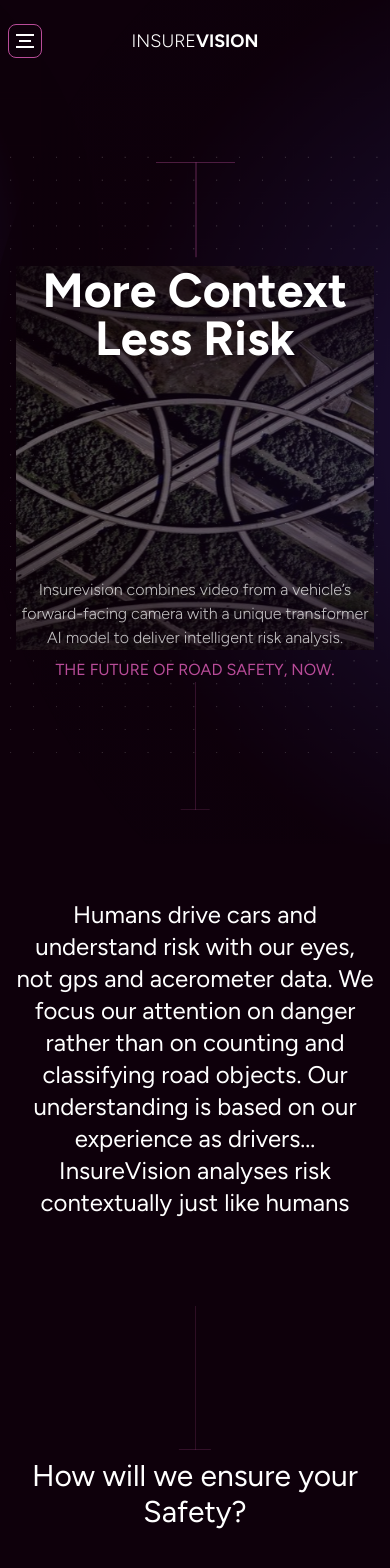
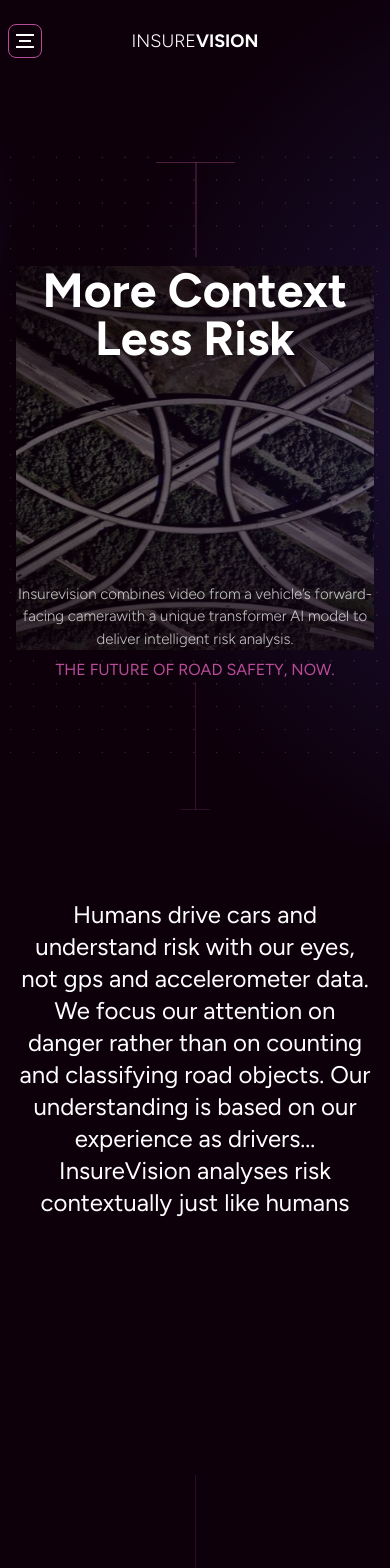
Before and after one commit to TechHowl12/insurevision, a React (Vite) app: page / in a window 390 px wide. Shown: the top 1568 px of the page. Built offline with nearby package versions, Linux system fonts and the light colour scheme.

Commit message:
added some changes

```diff
--- a/src/sections/ContactForm.jsx
+++ b/src/sections/ContactForm.jsx
@@ -6,9 +6,8 @@
   const [isDropdownOpen, setIsDropdownOpen] = useState(false);
 
   const options = [
-    'AN INSURANCE COMPANY',
-    'A HEALTHCARE PROVIDER',
-    'A TECHNOLOGY COMPANY',
+    'AN INSURANCE PROVIDER',
+    'A FLEET OPERATOR',
     'OTHER'
   ];
 
--- a/src/sections/Hero.jsx
+++ b/src/sections/Hero.jsx
@@ -70,11 +70,12 @@
             <h1 className="text-5xl xl:text-6xl font-bold capitalize text-center">
               more context <br /> less risk
             </h1>
-            <p className="text-center opacity-75 font-light">
-              Insurevision combines video from a vehicle’s forward-facing camera
-              with a unique transformer AI model to deliver intelligent risk
-              analysis.
-            </p>
+            <p className="text-center text-[15px] md:text-[19px] md:w-full opacity-75 font-light">
+  Insurevision combines video from a vehicle’s forward-facing camera
+  <span className="hidden md:inline"><br /></span>
+  with a unique transformer AI model to deliver intelligent risk analysis.
+</p>
+
           </div>
           <div>
             <h2 className="uppercase relative text-[#b94c99] z-10 mt-2">
--- a/src/sections/ImageZoom.jsx
+++ b/src/sections/ImageZoom.jsx
@@ -241,7 +241,7 @@
   return (
     <section
       ref={sectionRef}
-      className="h-[60vh] md:min-h-screen overflow-visible flex items-center justify-center py-5 mb-[15%] bg-[#0E000b]"
+      className="h-[60vh] min-h-screen overflow-visible flex items-center justify-center py-5 mb-[15%] bg-[#0E000b]"
     >
       <div className="container mx-auto px-4">
         <div className="flex justify-center">
--- a/src/sections/Typography.jsx
+++ b/src/sections/Typography.jsx
@@ -9,7 +9,7 @@
   const containerRef = useRef(null);
 
   const text = `Humans drive cars and understand risk with our eyes, not gps and
-acerometer data. We focus our attention on danger rather than on
+accelerometer data. We focus our attention on danger rather than on
 counting and classifying road objects. Our understanding is based on our
 experience as drivers... InsureVision analyses risk contextually just
 like humans`;
```
